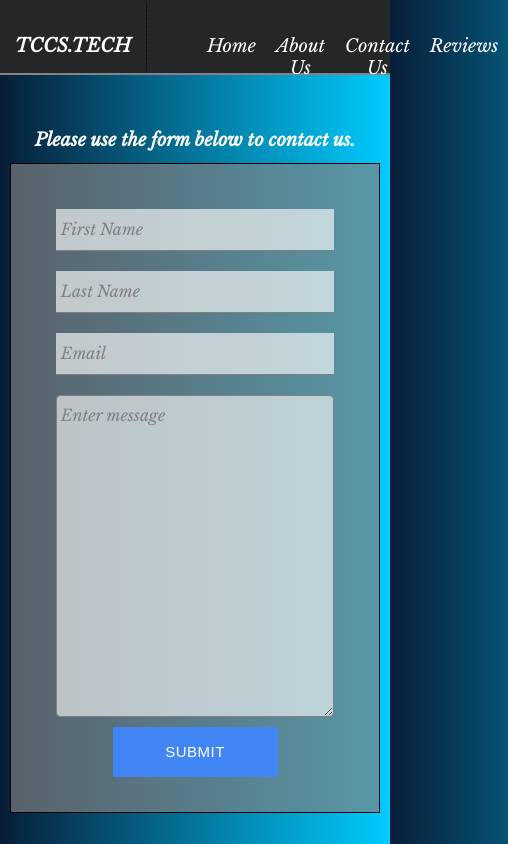
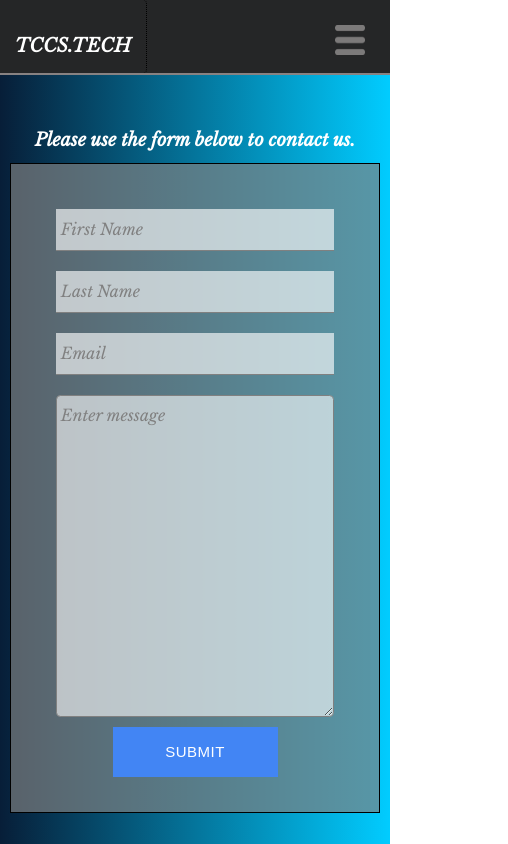
Before and after one commit to tccSolutions/tccs, a React (Create React App) app: page /contactus in a window 390 px wide. Shown: the whole page, 508 px wide, since content can reach past the window. Built offline with nearby package versions, Linux system fonts and the light colour scheme.

Commit message:
updated navbar for mobile support

```diff
--- a/public/index.html
+++ b/public/index.html
@@ -2,7 +2,7 @@
 <html lang="en">
   <head>
     <meta charset="utf-8" />
-    <link rel="icon" href="%PUBLIC_URL%/favicon.ico" />
+    <link rel="icon" href="%PUBLIC_URL%/worker.png" />
     <meta name="viewport" content="width=device-width, initial-scale=1" />
     <meta name="theme-color" content="#000000" />
     <meta
--- /dev/null
+++ b/src/components/mobile-nav/mobile-nav.component.jsx
@@ -0,0 +1,25 @@
+import React, { useState } from "react";
+import { Link } from "react-router-dom";
+import navIcon from "../../assets/nav.png";
+import "./mobile-nav.styles.scss";
+
+export const MobileNav = () => {
+    const [showMenu, setShowMenu] = useState(false);
+
+  return (
+    <div className="mobile-nav">
+      <div>
+        <img src={navIcon} className="icon" onClick={()=>setShowMenu(!showMenu)} />
+      </div>
+        {showMenu?
+      <div className="links">
+        <Link to="/">Home</Link>
+        <Link to="/about">About Us</Link>
+        <Link to="/contactus">Contact Us</Link>
+        <Link to="/reviews">Reviews</Link>
+      </div>
+      :<div></div>
+        }
+    </div>
+  );
+};
--- /dev/null
+++ b/src/components/mobile-nav/mobile-nav.styles.scss
@@ -0,0 +1,42 @@
+.mobile-nav{
+    display:none;
+
+    .icon {
+        width: 30px;
+        height: 30px;
+
+        &:hover {
+          cursor: pointer;
+
+          transform: scale(1.1);
+          color: gainsboro;
+        }
+      }
+
+}
+
+@media screen and (max-width: 600px) {
+    .mobile-nav {
+        display:flex;
+      .links {
+        display: flex;
+        flex-direction: column;
+        align-content: center;
+        position:fixed;
+        top:4.5em;
+        right:0px;
+        background-color: grey;
+        width: 100%;
+
+       a{
+            border-bottom: 2px solid black;
+        }
+      }
+      .icon {
+        visibility: visible;
+        position:fixed;
+        right: 25px;
+        top:25px;
+      }
+    }
+  }
--- a/src/components/navbar/navbar.component.jsx
+++ b/src/components/navbar/navbar.component.jsx
@@ -1,17 +1,22 @@
-import React from 'react';
-import { Link } from 'react-router-dom';
-import './navbar.styles.scss'
+import React from "react";
+import { Link } from "react-router-dom";
+import "./navbar.styles.scss";
 
-export const Navbar=()=>(
-    <div className='navbar'>
-        <div className="brand">
-            <h3>TCCS.TECH</h3>
-        </div>
-        <div className='links'>
-            <Link to='/'>Home</Link>
-            <Link to='/about'>About Us</Link>
-            <Link to='/contactus'>Contact Us</Link>
-            <Link to='/reviews'>Reviews</Link>
-        </div>
+import { MobileNav } from "../mobile-nav/mobile-nav.component";
+
+export const Navbar = () => (
+  <div className="navbar">
+    <div className="brand">
+      <h3>TCCS.TECH</h3>
     </div>
-)
+    <div className="links">
+      <Link to="/">Home</Link>
+      <Link to="/about">About Us</Link>
+      <Link to="/contactus">Contact Us</Link>
+      <Link to="/reviews">Reviews</Link>
+      </div>
+      <div className='mobile'>
+        <MobileNav/>
+      </div>
+  </div>
+);
--- a/src/components/navbar/navbar.styles.scss
+++ b/src/components/navbar/navbar.styles.scss
@@ -7,6 +7,8 @@
   margin-bottom: 5vh;
   background-color: rgb(37, 38, 39);
   color: white;
+
+
 
   .brand {
     margin-right: 50px;
@@ -25,12 +27,13 @@
   .links {
     display: flex;
     & a {
+
       margin: 0 5px;
       padding: 5px;
       border-radius: 0.15em;
       font-size: 18px;
       font-weight: lighter;
-      color:white;
+      color: white;
 
       &:hover {
         cursor: pointer;
@@ -40,4 +43,16 @@
       }
     }
   }
+
+
+
 }
+
+@media screen and (max-width: 600px) {
+  .navbar {
+    .links {
+      display: none;
+    }
+  }
+
+}
```
Also changed, not shown: public/worker.png (added), src/assets/nav.png (added).
